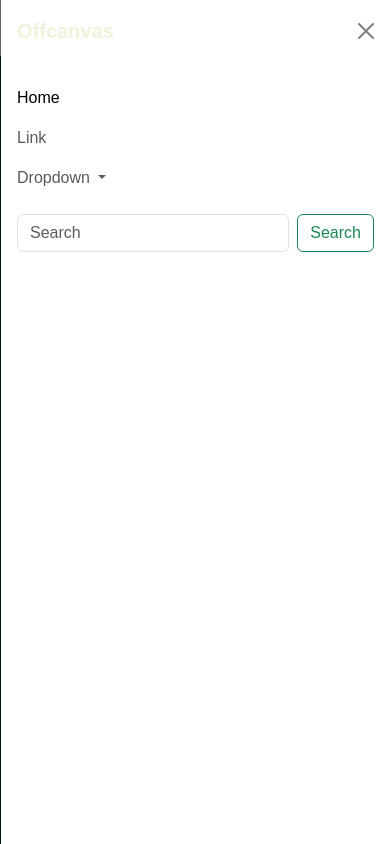
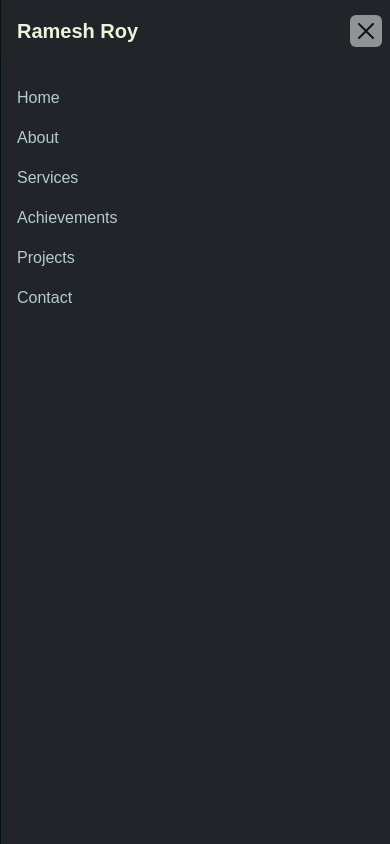
Before and after one commit to royramesh/Portfolio, a plain HTML site: page index.html in a window 390 px wide. Both pictures are taken after a click on the button 350 px from the left and 28 px from the top of the page. Shown: the top 844 px of the page. Drawn offline with Linux system fonts and the light colour scheme; a web font is replaced by a local one.

Commit message:
fix the navbar

```diff
--- a/css/main.css
+++ b/css/main.css
@@ -46,6 +46,9 @@ height: 100vh;
 .dis{
     display: none;
 }
+.offcanvas-body ul li a{
+    color: var(--color-body);
+}
 .rtypewrite{ color:#fff; text-decoration: none;}
 @media only screen and (max-width: 993px) {
     .rmain{
--- a/index.html
+++ b/index.html
@@ -8,7 +8,7 @@
     <link rel="stylesheet" href="./css/main.css">
 </head>
 <body>
-    <!-- NavBar Start-->
+    <!--Big Screen NavBar Start-->
     <nav class="navbar navbar-expand-lg navbar-dark fixed-top bg-dark">
         <div class="container">
           <a class="navbar-brand" href="#home">
@@ -41,48 +41,45 @@
           </div>
         </div>
     </nav>
-<!-- NavBar End-->
-<nav class="navbar bg-body-tertiary fixed-top dis">
+<!-- Big Screen NavBar End-->
+<!-- Small Screen NavBar Start-->
+<nav class="navbar bg-body-dark fixed-top dis">
     <div class="container-fluid">
-      <a class="navbar-brand" href="#">Offcanvas navbar</a>
+      <a class="navbar-brand" href="#"></a>
       <button class="navbar-toggler" type="button" data-bs-toggle="offcanvas" data-bs-target="#offcanvasNavbar" aria-controls="offcanvasNavbar" aria-label="Toggle navigation">
         <span class="navbar-toggler-icon"></span>
       </button>
-      <div class="offcanvas offcanvas-end" tabindex="-1" id="offcanvasNavbar" aria-labelledby="offcanvasNavbarLabel">
+      <div class="offcanvas offcanvas-end bg-dark" tabindex="-1" id="offcanvasNavbar" aria-labelledby="offcanvasNavbarLabel" >
         <div class="offcanvas-header">
-          <h5 class="offcanvas-title" id="offcanvasNavbarLabel">Offcanvas</h5>
-          <button type="button" class="btn-close" data-bs-dismiss="offcanvas" aria-label="Close"></button>
+          <h5 class="offcanvas-title" id="offcanvasNavbarLabel">Ramesh Roy</h5>
+          <button style="color: white; background-color: white;" type="button" class="btn-close" data-bs-dismiss="offcanvas" aria-label="Close"></button>
         </div>
         <div class="offcanvas-body">
           <ul class="navbar-nav justify-content-end flex-grow-1 pe-3">
             <li class="nav-item">
-              <a class="nav-link active" aria-current="page" href="#">Home</a>
+              <a class="nav-link" aria-current="page" href="#">Home</a>
             </li>
             <li class="nav-item">
-              <a class="nav-link" href="#">Link</a>
+              <a class="nav-link" href="#about">About</a>
             </li>
-            <li class="nav-item dropdown">
-              <a class="nav-link dropdown-toggle" href="#" role="button" data-bs-toggle="dropdown" aria-expanded="false">
-                Dropdown
-              </a>
-              <ul class="dropdown-menu">
-                <li><a class="dropdown-item" href="#">Action</a></li>
-                <li><a class="dropdown-item" href="#">Another action</a></li>
-                <li>
-                  <hr class="dropdown-divider">
-                </li>
-                <li><a class="dropdown-item" href="#">Something else here</a></li>
-              </ul>
+            <li class="nav-item">
+              <a class="nav-link" href="#services">Services</a>
+            </li>
+            <li class="nav-item">
+              <a class="nav-link" href="#achivements">Achievements</a>
+            </li>
+            <li class="nav-item">
+              <a class="nav-link" href="#projects">Projects</a>
+            </li>
+            <li class="nav-item">
+              <a class="nav-link" href="#contact">Contact</a>
             </li>
           </ul>
-          <form class="d-flex mt-3" role="search">
-            <input class="form-control me-2" type="search" placeholder="Search" aria-label="Search">
-            <button class="btn btn-outline-success" type="submit">Search</button>
-          </form>
         </div>
       </div>
     </div>
   </nav>
+<!-- Small Screen NavBar Start-->
 <!-- Home Start -->
       <section id="home">
         <div class="rmain d-flex vh-100">
@@ -117,7 +114,7 @@
             </div>
             <div class="d-flex">
                 <div class="left">Mobile No : </div>
-                <div class="right "><a href="tel:+917003622801" style="text-decoration: none; color:white;">+91
+                <div class="right "><a href="tel:+919593672361" style="text-decoration: none; color:white;">+91
                         9593672361</a></div>
             </div>
             <div class="d-flex">
@@ -135,7 +132,7 @@
     <div class="about2">
         <div class="about2-div" data-aos="zoom-in" data-aos-offset="200" data-aos-delay="50"
             data-aos-duration="1000">
-            <img src="ramesh_roy.jpg" alt="" style="width: 100px; height: 100px;">
+            <img src="rameshroy.jpg" alt="" style="width: 100px; height: 100px;">
             <h1 class="blockquote text-center m-2">Bachelor of Computer Application</h1>
             <p class="blockquote text-center">Techno India Hooghly <br> [2021-2024]</p>
             <p class="blockquote text-center"><a href="Ramesh_Roy_cv.pdf"
```
Also changed, not shown: rameshroy.jpg (added).
